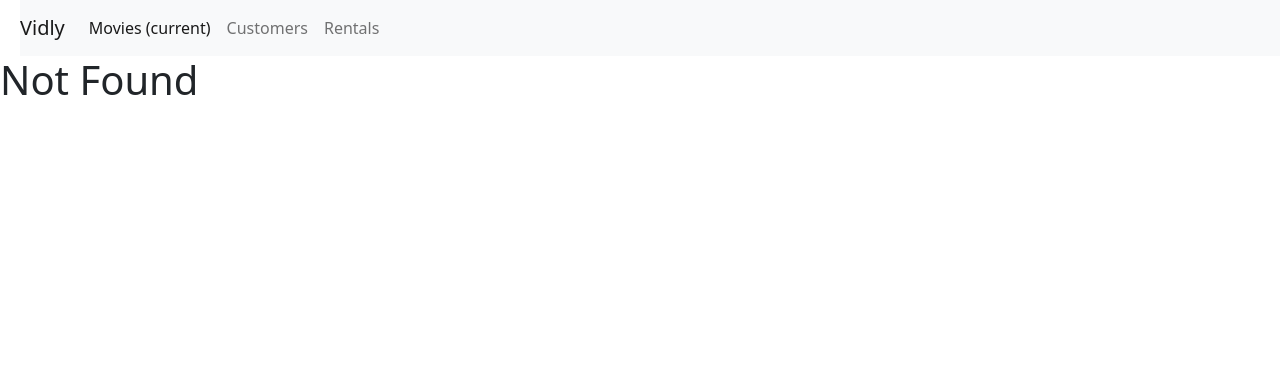
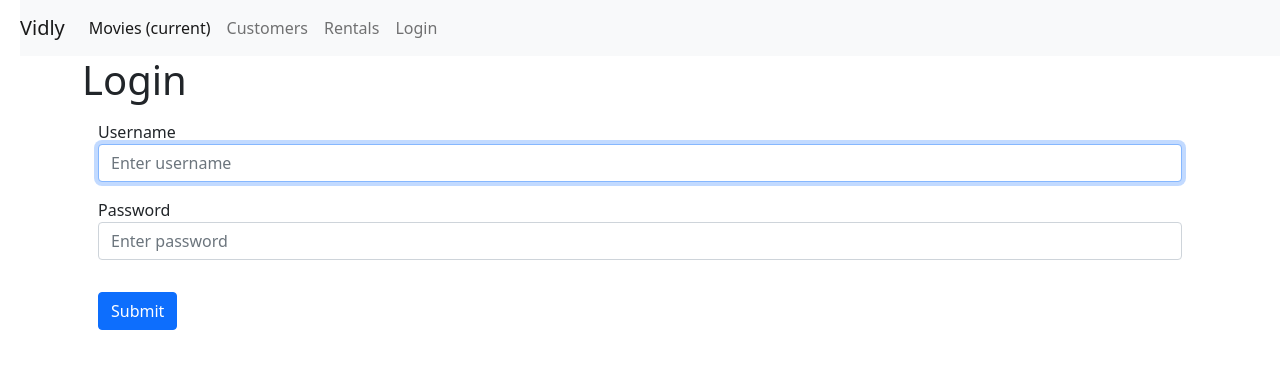
Before and after one commit to sakibcy/mosh-react-vidly, a React (Create React App) app: page /login in a window 1280 px wide. Before the commit this address led to /not-found. Shown: the top 368 px of the page. Built offline with nearby package versions, Linux system fonts and the light colour scheme.

Commit message:
added login form

```diff
--- a/src/App.js
+++ b/src/App.js
@@ -4,6 +4,7 @@
 import NavBar from "./components/common/navBar";
 import NotFound from "./components/common/notFound";
 import Customers from "./components/customers";
+import LoginForm from "./components/loginForm";
 import MovieServices from "./components/movieServices";
 import MovieServicesDetails from "./components/movieServicesDetails";
 import Rentals from "./components/rentals";
@@ -15,6 +16,7 @@
 
       <Routes>
         <Route path="/" element={<Navigate to="/movies" />} />
+        <Route path="login" element={<LoginForm />} />
         <Route path="movies" element={<MovieServices />} />
         <Route path="movies/:id" element={<MovieServicesDetails />} />
         <Route path="customers" element={<Customers />} />
--- /dev/null
+++ b/src/components/common/input.jsx
@@ -0,0 +1,23 @@
+import React from 'react';
+
+const Input = ({ label, name, value, onChange, type, placeholder, autoFocus, error }) => {
+    return (
+        <div className="form-group m-3">
+            <label htmlFor="username">{label}</label>
+            <input
+            autoFocus={autoFocus}
+            value={value}
+            onChange={onChange}
+            name={name}
+            type={type}
+            className="form-control"
+            id={name}
+            // aria-describedby="emailHelp"
+            placeholder={placeholder}
+            />
+            {error && <div className="alert alert-danger">{error}</div>}
+          </div>
+     );
+}
+
+export default Input;
--- a/src/components/common/navBar.jsx
+++ b/src/components/common/navBar.jsx
@@ -1,21 +1,22 @@
-import React, { Component } from 'react';
+import React from 'react';
 import { Link, Outlet } from 'react-router-dom';
 
 const NavBar = () => {
   return (
     <div className=''>
 
-        <nav class="navbar navbar-expand-lg navbar-light bg-light">
-  <Link class="navbar-brand" to="/">Vidly</Link>
-  <button class="navbar-toggler" type="button" data-toggle="collapse" data-target="#navbarNavAltMarkup" aria-controls="navbarNavAltMarkup" aria-expanded="false" aria-label="Toggle navigation">
-    <span class="navbar-toggler-icon"></span>
+      <nav className="navbar navbar-expand-lg navbar-light bg-light">
+        <Link className="navbar-brand" to="/">Vidly</Link>
+        <button className="navbar-toggler" type="button" data-toggle="collapse" data-target="#navbarNavAltMarkup" aria-controls="navbarNavAltMarkup" aria-expanded="false" aria-label="Toggle navigation">
+          <span className="navbar-toggler-icon"></span>
         </button>
-  <div class="collapse navbar-collapse" id="navbarNavAltMarkup">
-    <div class="navbar-nav">
-      <Link class="nav-item nav-link active" to="/movies">Movies <span class="sr-only">(current)</span></Link>
-      <Link class="nav-item nav-link" to="/customers">Customers</Link>
-      <Link class="nav-item nav-link" to="/rentals">Rentals</Link>
-      <Outlet/>
+        <div className="collapse navbar-collapse" id="navbarNavAltMarkup">
+          <div className="navbar-nav">
+            <Link className="nav-item nav-link active" to="/movies">Movies <span className="sr-only">(current)</span></Link>
+            <Link className="nav-item nav-link" to="/customers">Customers</Link>
+            <Link className="nav-item nav-link" to="/rentals">Rentals</Link>
+            <Link className="nav-item nav-link" to="/login">Login</Link>
+            <Outlet />
           </div>
         </div>
       </nav>
--- /dev/null
+++ b/src/components/loginForm.jsx
@@ -0,0 +1,98 @@
+import React, { Component } from "react";
+import Input from "./common/input";
+
+class LoginForm extends Component {
+  state = {
+    account: { username: "", password: "" },
+    errors: {}
+  };
+
+  username = React.createRef();
+
+  // componentDidMount() {
+  //     this.username.current.focus();
+  // }
+
+  validate = () => {
+    const errors = {};
+
+    const {account} = this.state;
+
+    if(account.username.trim() === '')
+      errors.username = 'Username is required';
+    if(account.password.trim() === '')
+      errors.password = 'Password is required';
+
+    return Object.keys(errors).length === 0 ? null : errors;
+  };
+
+  handleSubmit = (e) => {
+    e.preventDefault();
+
+    const errors = this.validate();
+    console.log(errors);
+    this.setState({errors: errors || {} });
+
+    if(errors) return;
+    // call the server
+    console.log("Submitted");
+  };
+
+  validateProperty = ({ name, value }) => {
+    if(name === 'username') {
+      if(value.trim() === '') return 'Username is required';
+    }
+
+    if(name === 'password') {
+      if(value.trim() === '') return 'Password is required';
+    }
+  };
+
+  handleInputChange = (e) => {
+    const errors = { ...this.state.errors };
+    const errorMessage = this.validateProperty(e.target);
+    if(errorMessage) errors[e.target.name] = errorMessage;
+    else delete errors[e.target.name];
+
+    const account = { ...this.state.account };
+    account[e.target.name] = e.target.value;
+    this.setState({ account, errors });
+  };
+
+  render() {
+    const { account, errors } = this.state;
+    return (
+      <div className="container">
+        <h1>Login</h1>
+        <form onSubmit={this.handleSubmit}>
+          <Input
+            label="Username"
+            value={account.username}
+            onChange={this.handleInputChange}
+            name="username"
+            type='email'
+            placeholder='Enter username'
+            autoFocus={true}
+            error={errors.username}
+          />
+          <Input
+            label="Password"
+            value={account.password}
+            onChange={this.handleInputChange}
+            name="password"
+            type='password'
+            placeholder='Enter password'
+            error={errors.password}
+          />
+
+          <button type="submit" className="btn btn-primary m-3">
+            Submit
+          </button>
+
+        </form>
+      </div>
+    );
+  }
+}
+
+export default LoginForm;
--- a/src/components/movieServicesDetails.jsx
+++ b/src/components/movieServicesDetails.jsx
@@ -13,7 +13,7 @@
     return (
         <div className='container'>
             <h1 style={{padding: '20px'}}>Movies Details: {id}</h1>
-            <button style={{margin: '20px'}} type="button" class="btn btn-success" onClick={() => gotoMovies()}>Go to Movies Page</button>
+            <button style={{margin: '20px'}} type="button" className="btn btn-success" onClick={() => gotoMovies()}>Go to Movies Page</button>
 
         </div>
      );
```
Lines whose indentation alone changed are shown as unchanged.
